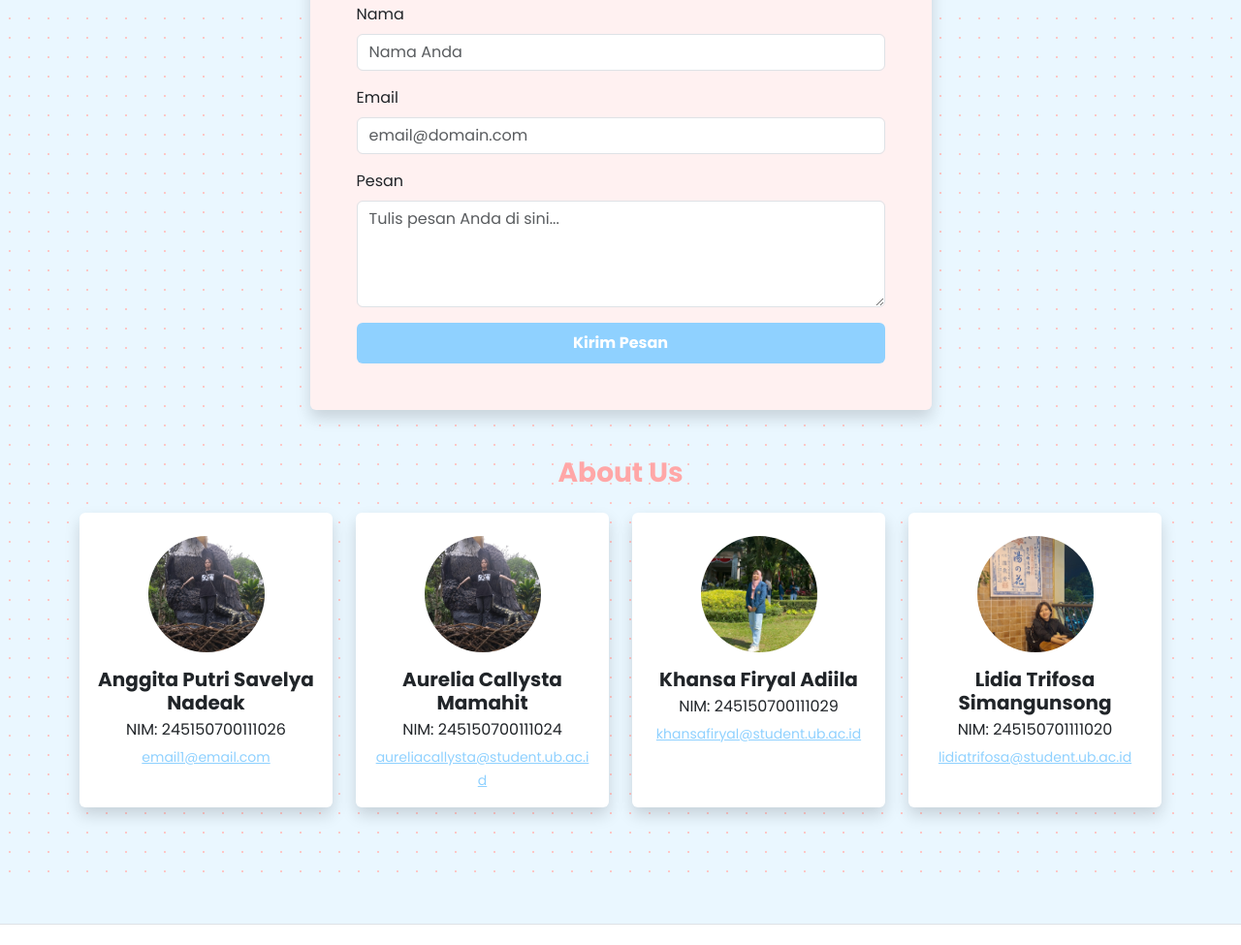
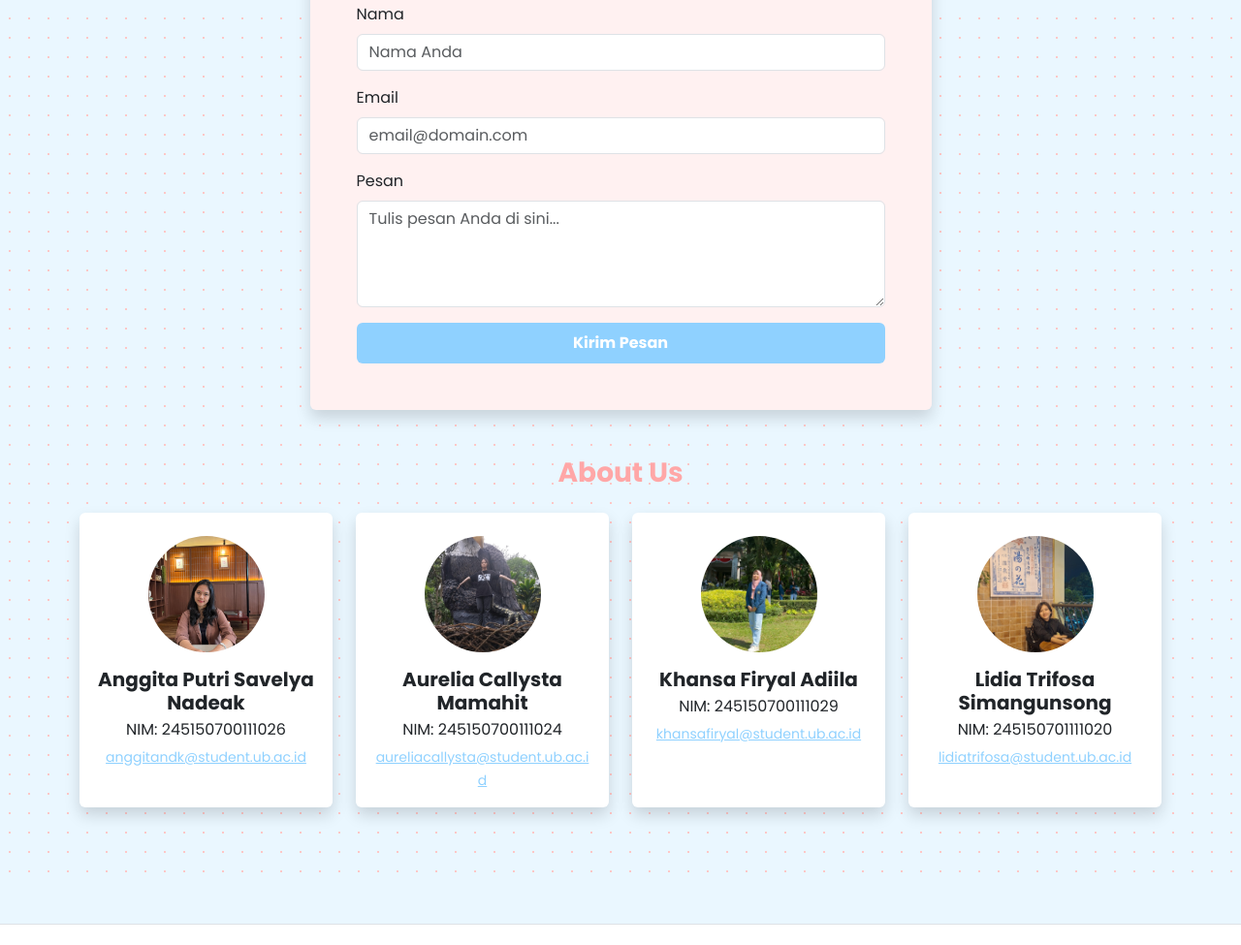
Before and after one commit to lidiatrifosa/ProyekAkhir_DDAP, a plain HTML site: page contactUs.html in a window 1280 px wide. Shown: the part 307-1282 px from the top of the page at 97% size. Drawn offline with nearby package versions, Linux system fonts and the light colour scheme.

Commit message:
up gambar

```diff
--- a/contactUs.html
+++ b/contactUs.html
@@ -130,7 +130,7 @@
           <div class="col-md-3 mb-4">
             <div class="card shadow border-0 h-100">
               <img
-                src="images/Aurel.jpg"
+                src="images/Anggita.jpg "
                 class="card-img-top rounded-circle mx-auto mt-4"
                 alt="Nama 1"
                 style="width: 120px; height: 120px; object-fit: cover"
@@ -138,8 +138,11 @@
               <div class="card-body text-center">
                 <h5 class="fw-bold mb-1">Anggita Putri Savelya Nadeak</h5>
                 <div class="mb-1">NIM: 245150700111026</div>
-                <a href="mailto:email1@email.com" class="text-pastelblue small">
-                  email1@email.com
+                <a
+                  href="mailto:anggitandk@student.ub.ac.id"
+                  class="text-pastelblue small"
+                >
+                  anggitandk@student.ub.ac.id
                 </a>
               </div>
             </div>
```
Also changed, not shown: images/Anggita.jpg (added), 1 other file.
